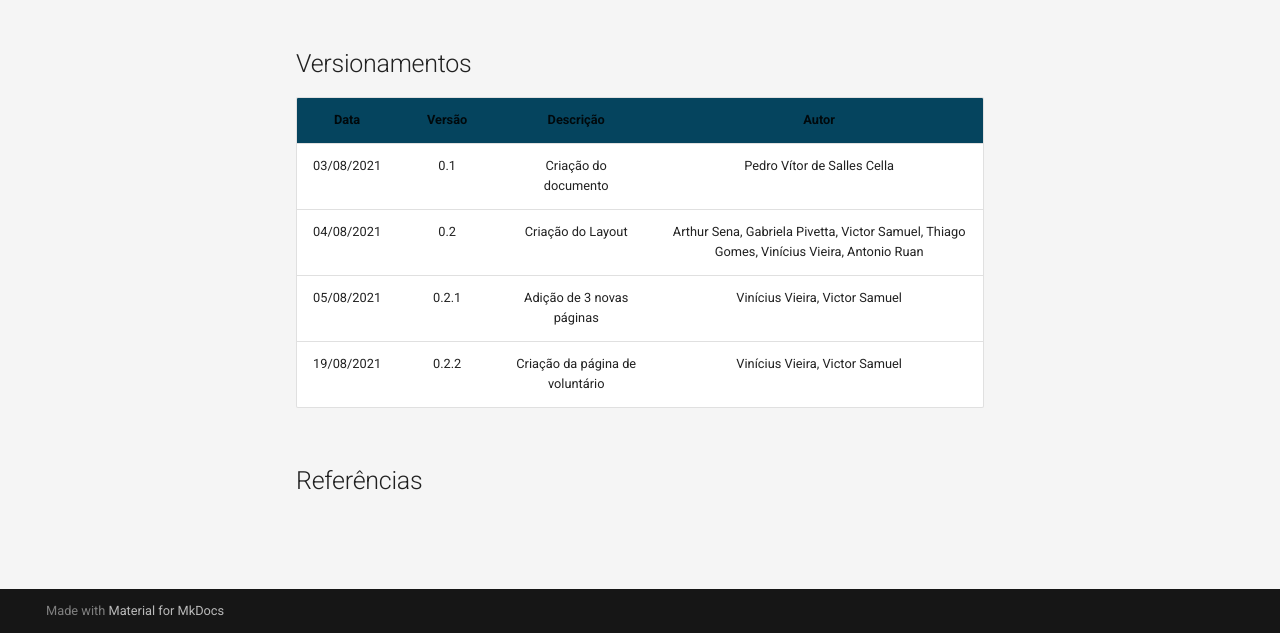
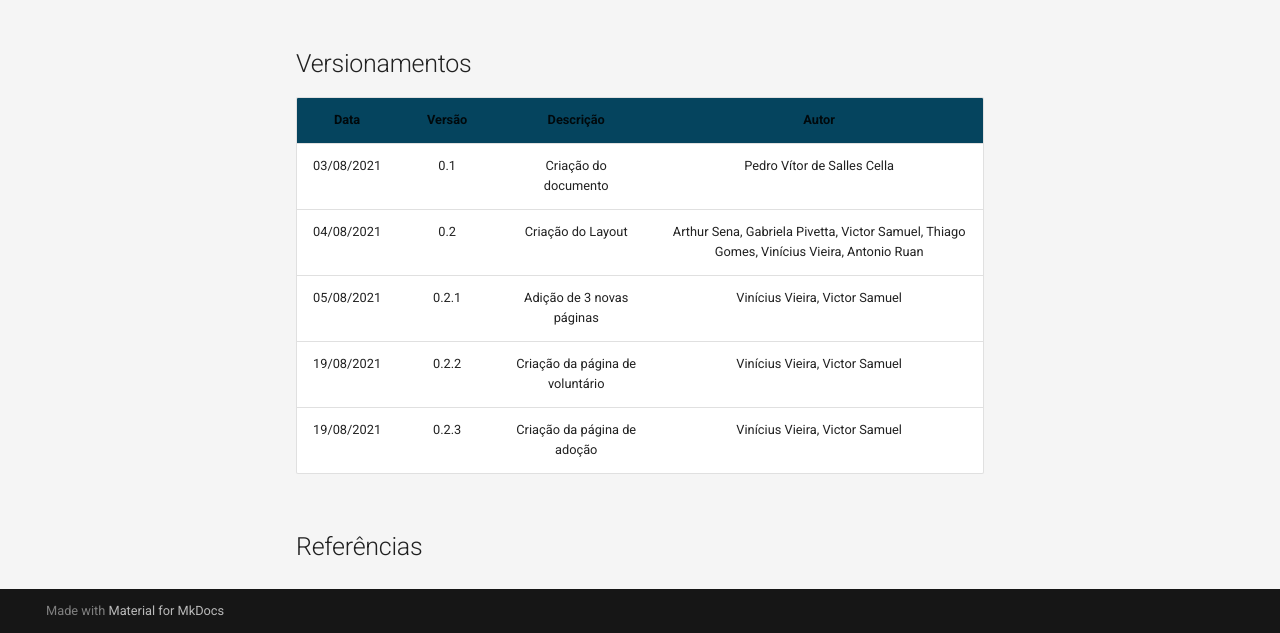
Before and after one commit to UnBArqDsw2021-1/2021.1_G3_PetStop_docs, an MkDocs documentation site: the page built from docs/designSprint/prototype.md, in a window 1280 px wide and 1342 px high. Shown: the part 709-1342 px from the top of the window. Built offline with MkDocs 1.6.1 and Material for MkDocs 9.7.7, drawn with Linux system fonts in a browser that asks for light colours.

Commit message:
Adiçao da pagina de adoçoes
Co-authored-by: Vinícius Vieira de Souza <vd.souza1999@gmail.com>

```diff
--- a/docs/designSprint/prototype.md
+++ b/docs/designSprint/prototype.md
@@ -12,5 +12,7 @@
 |04/08/2021| 0.2 | Criação do Layout | Arthur Sena, Gabriela Pivetta, Victor Samuel, Thiago Gomes, Vinícius Vieira, Antonio Ruan |
 |05/08/2021| 0.2.1 | Adição de 3 novas páginas | Vinícius Vieira, Victor Samuel |
 |19/08/2021| 0.2.2 | Criação da página de voluntário | Vinícius Vieira, Victor Samuel |
+|19/08/2021| 0.2.3 | Criação da página de adoção | Vinícius Vieira, Victor Samuel |
+
 
 ## Referências
```
